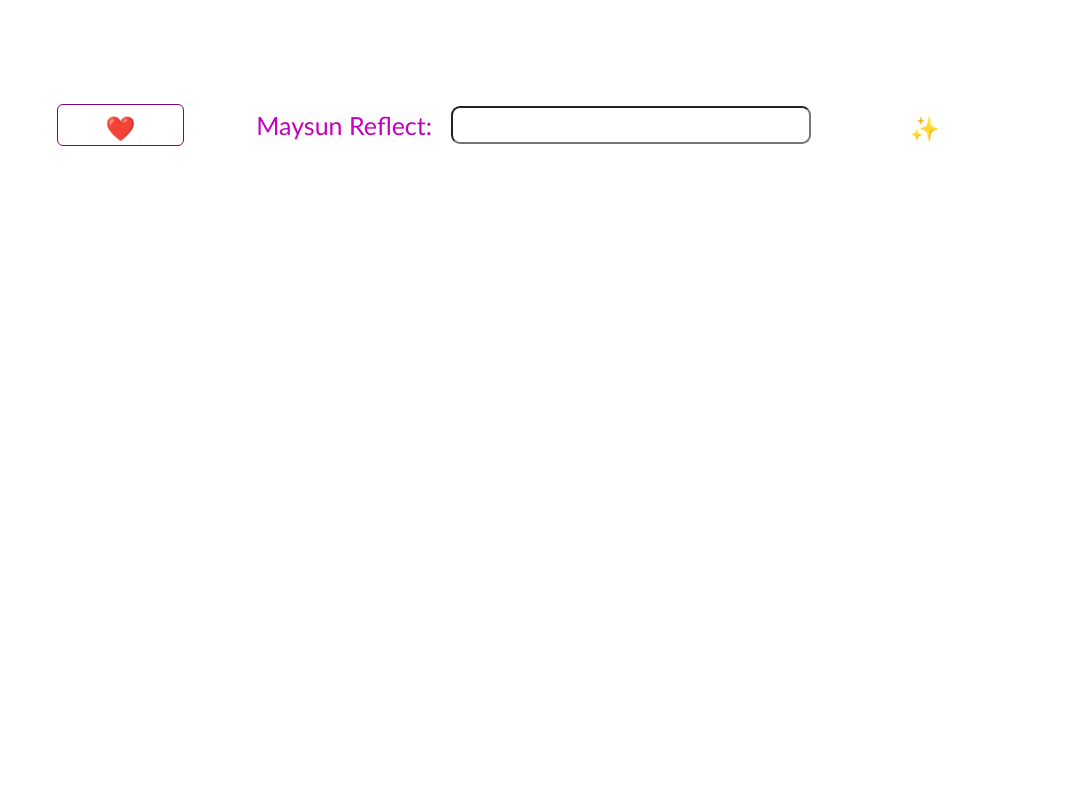
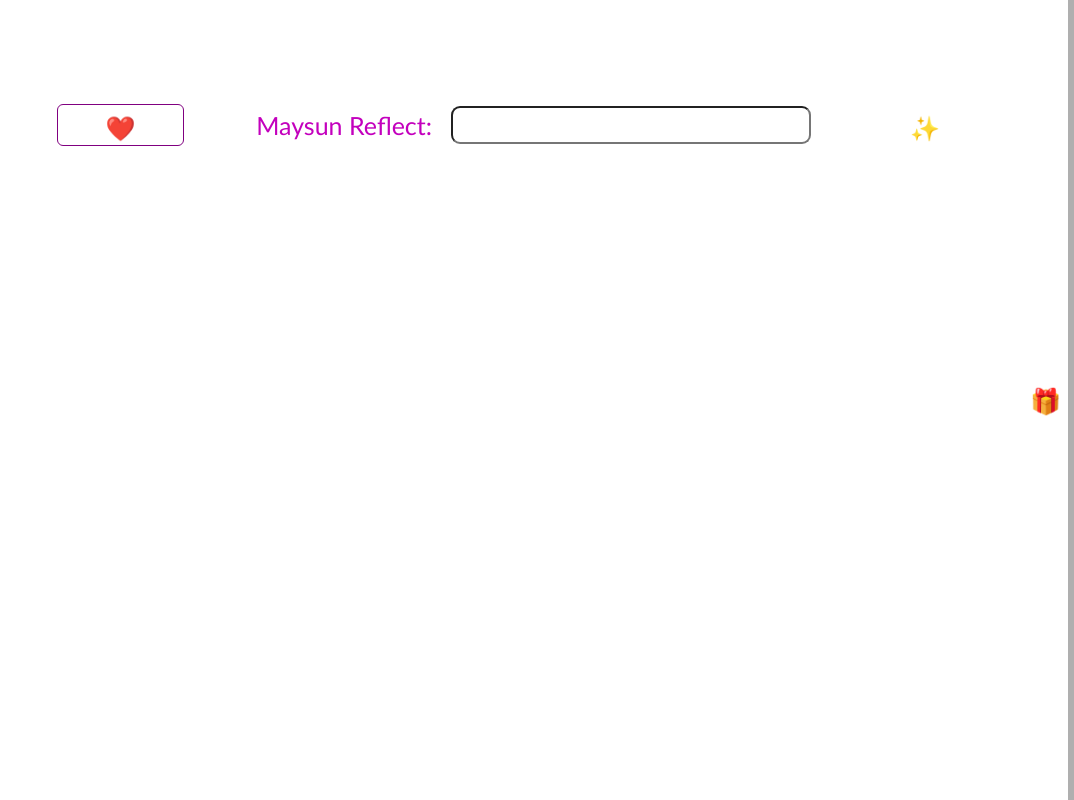
Before and after one commit to aresun/maysun-kaleidoscope, a React (Create React App) app: page / in a window 1280 px wide. Shown: the whole page, without its empty margins (206-1280 px from the left). Built offline with nearby package versions, Linux system fonts and the light colour scheme; grey boxes are pictures that could not be loaded.

Commit message:
translator

```diff
--- a/src/IndexPage/IndexPage.js
+++ b/src/IndexPage/IndexPage.js
@@ -8,6 +8,7 @@ import "./IndexPage.scss";
 // # components
 import Kaleidoscope from "components/Kaleidoscope/Kaleidoscope";
 import InputArea from "components/InputArea/InputArea";
+import FloatTranslator from "components/FloatTranslator/FloatTranslator";
 
 function IndexPage() {
   const [str_splited_by_blank, set_str_splited_by_blank] = useState(``);
@@ -61,6 +62,7 @@ function IndexPage() {
   }
 
   return (
+    <>
       <div className="container">
         <InputArea
           external_for_changed={process_changed}
@@ -75,6 +77,9 @@ function IndexPage() {
           default_type={default_type}
         />
       </div>
+
+      <FloatTranslator />
+    </>
   );
 }
 
--- a/src/IndexPage/IndexPage.scss
+++ b/src/IndexPage/IndexPage.scss
@@ -10,3 +10,12 @@
 
   min-width: 1024px;
 }
+
+::-webkit-scrollbar {
+  width: 0px;
+  background-color: #000;
+}
+::-webkit-scrollbar-track {
+  border-radius: 10px;
+  background-color: gold;
+}
--- /dev/null
+++ b/src/components/FloatTranslator/FloatTranslator.js
@@ -0,0 +1,24 @@
+import { useState } from "react";
+import "./FloatTranslator.scss";
+
+export default function FloatTranslator({ prop_name }) {
+  const [is_show, set_is_show] = useState(false);
+
+  function handle_clicked_show(e) {
+    set_is_show(!is_show);
+  }
+
+  return (
+    <div className={is_show ? `float-translator active` : `float-translator`}>
+      <span className="show-button" onClick={handle_clicked_show}>
+        🎁
+      </span>
+      <iframe
+        src="https://cn.bing.com/translator/"
+        width="500"
+        height="1000"
+        frameBorder="0"
+      ></iframe>
+    </div>
+  );
+}
--- /dev/null
+++ b/src/components/FloatTranslator/FloatTranslator.scss
@@ -0,0 +1,29 @@
+.float-translator {
+  height: 100vh;
+  position: fixed;
+  right: 0px;
+  top: 0px;
+
+  border-left: 6px solid #afafaf;
+
+  transition: 200ms all ease;
+
+  width: 0px;
+
+  &.active {
+    width: 500px;
+  }
+
+  .show-button {
+    width: 72px;
+
+    cursor: pointer;
+
+    font-size: 25px;
+
+    position: absolute;
+    left: -44px;
+    top: 50%;
+    transform: translateY(-50%);
+  }
+}
```
Lines whose indentation alone changed are shown as unchanged.
